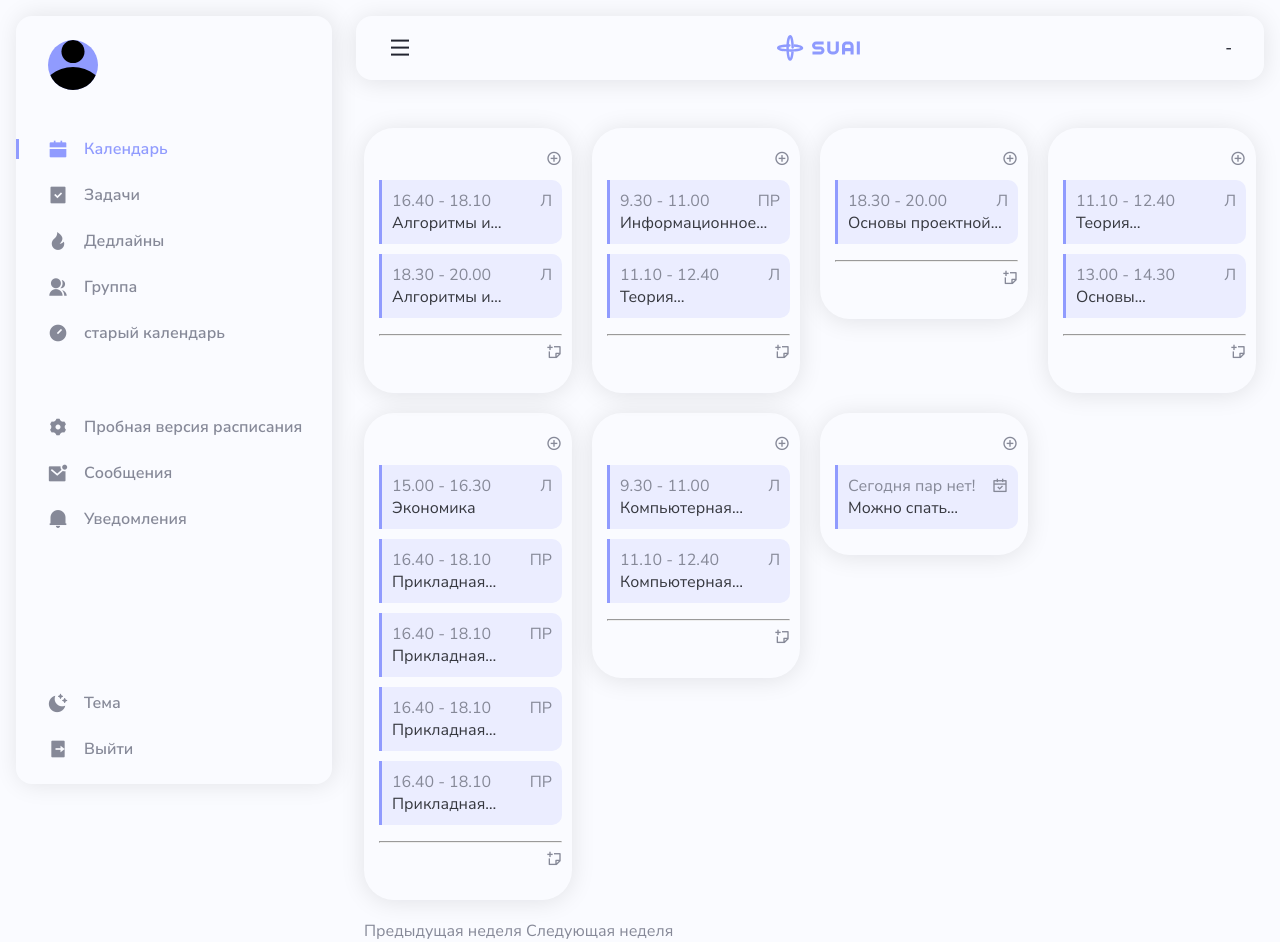
After one commit to AnastasiaSurzhikowa/3sem, a Django app: page /calendar2 in a window 1280 px wide. The commit adds this page. Run offline with Django 5.2, Linux system fonts and the light colour scheme.

Commit message:
Обновление календаря

```diff
--- a/Sait/main/static/main/css/styles.css
+++ b/Sait/main/static/main/css/styles.css
@@ -310,19 +310,21 @@ body.dark-theme {
 .calendar_main {
   display: grid;
   grid-template-columns: 1fr 1fr 1fr 1fr;
-  grid-template-rows: repeat(3, 300px);
+  grid-template-rows: /* repeat(3, 300px) */ auto auto auto;
   row-gap: 20px;
   column-gap: 20px;
 }
 
 .day1 {
   border-radius: 30px;
+  /* display: table; */
   /* background-color: var(--lesson-color); */
   box-shadow: 0 2px 24px var(--shadow-color);
   padding: 20px 10px 10px 15px;
   position: relative;
   display: grid;
   grid-template-rows: 1fr auto;
+  height: fit-content;
 }
 
 .day_header {
@@ -348,7 +350,7 @@ body.dark-theme {
   display: grid;
   grid-auto-flow: row;
   gap: 10px;
-  margin-bottom: 7vh;
+  margin-bottom: 2vh;
 }
 
 .lesson {
@@ -396,6 +398,7 @@ body.dark-theme {
   position: relative;
   display: grid;
   grid-template-rows: 1fr auto;
+  height: fit-content;
 }
 
 .day3 {
@@ -406,6 +409,7 @@ body.dark-theme {
   position: relative;
   display: grid;
   grid-template-rows: 1fr auto;
+  height: fit-content;
 }
 
 .day4 {
@@ -416,6 +420,7 @@ body.dark-theme {
   position: relative;
   display: grid;
   grid-template-rows: 1fr auto;
+  height: fit-content;
 }
 
 .day5 {
@@ -426,6 +431,7 @@ body.dark-theme {
   position: relative;
   display: grid;
   grid-template-rows: 1fr auto;
+  height: fit-content;
 }
 
 .day6 {
@@ -436,6 +442,7 @@ body.dark-theme {
   position: relative;
   display: grid;
   grid-template-rows: 1fr auto;
+  height: fit-content;
 }
 
 .day7 {
@@ -446,11 +453,124 @@ body.dark-theme {
   position: relative;
   /* display: grid;
   grid-template-rows: 1fr auto; */
+  height: fit-content;
 }
 
 .calendar_check {
   text-align: right;
 }
+/* ----------------pop button------------------------- */
+
+.navigation {
+  width: 100%;
+  display: flex;
+  justify-content: center;
+  gap: 50px;
+}
+
+.section {
+  display: flex;
+  flex-direction: column;
+  justify-content: center;
+  align-items: center;
+}
+
+.section__title {
+  text-align: center;
+  margin-bottom: 40px;
+}
+
+.section__button {
+  background-color: hsl(233, 16%, 55%);
+  border: 2px solid white;
+  color: rgb(255, 255, 255);
+  font-weight: 700;
+  padding: 10px 20px;
+  cursor: pointer;
+  outline: 2px solid transparent;
+  outline-offset: 3px;
+  transition: background-color .2s ease-in-out, color .2s ease-in-out;
+  border-radius: 15px;
+}
+
+.section__button:hover {
+  background-color: #a096a7;
+  color: #000;
+}
+
+.section__button:focus-visible {
+  outline-color: yellow;
+}
+
+.modal {
+  position: fixed;
+  inset: 0;
+  background-color: rgba(0, 0, 0, 0.1);
+  cursor: pointer;
+  padding: 30px;
+  overflow-y: auto;
+  display: none;
+}
+
+.modal__main {
+  position: relative;
+  max-width: 700px;
+  min-width: 500px;
+  background-color: #fff;
+  margin: auto;
+  color: #000;
+  border-radius: 16px;
+  padding: 30px 60px 60px;
+  cursor: default;
+}
+
+.modal__title {
+  font-size: 20px;
+  margin-bottom: 30px;
+
+}
+
+.modal__container {
+  font-size: 20px;
+  margin-bottom: 30px;
+}
+
+.modal__btn {
+  background-color: rgb(255, 255, 255);
+  color: #000000;
+  font-size: 20px;
+  text-align: center;
+  display: block;
+  margin: 0 auto;
+  border-radius: 20px;
+  border: none;
+  padding: 15px 30px;
+}
+
+.modal__close {
+  background-color: transparent;
+  border: none;
+  cursor: pointer;
+  font-size: 22px;
+  position: absolute;
+  top: 10px;
+  right: 10px;
+  outline: 1px solid transparent;
+  outline-offset: 3px;
+  transition: outline-color .15s ease-in-out;
+  border-radius: 3px;
+  padding: 0;
+  text-align: center;
+  display: block;
+  width: 30px;
+  height: 30px;
+}
+
+.modal__close:focus-visible {
+  outline-color: green;
+}
+
+/*=============== CALENDAR ===============*/
 
 fieldset {
   color: #585858;
--- /dev/null
+++ b/Sait/main/templates/main/calendar2.html
@@ -0,0 +1,258 @@
+{% extends 'main/layout2.html'%}
+{% load static%}
+
+{% block title%}Calendar{% endblock %}
+
+{% block body%}
+      <main class="main container" id="main">
+         <div class="calendar_main">
+            <div class="day1">
+               <div class="day_header">
+                  <span class="day_of_week"></span>
+                  <span class="day_data">
+                     <button class="plus_goal" id="plus_goal">
+                        <i class="ri-add-circle-line"></i>
+                     </button>
+                  </span>
+               </div>
+               <div class="lessons">
+                     <div class="lesson">
+                        <div class="lesson_header">
+                           <span class="time_lesson">16.40 - 18.10</span>
+                           <span class="type_lesson">Л</span>
+                        </div>
+                        <span class="name_lesson">Алгоритмы и структуры данных</span>
+                     </div>
+                     <div class="lesson">
+                        <div class="lesson_header">
+                           <span class="time_lesson">18.30 - 20.00</span>
+                           <span class="type_lesson">Л</span>
+                        </div>
+                        <span class="name_lesson">Алгоритмы и структуры данных</span>
+                     </div>
+               </div>
+               <div class="goal">
+                  <hr>
+                  <div class="plus_note">
+                     <button class="btn_plus_note" id="btn_plus_note">
+                        <i class="ri-sticky-note-add-line"></i>
+                     </button>
+                  </div>
+               </div>
+            </div>
+            <div class="day2">
+               <div class="day_header">
+                  <span class="day_of_week"></span>
+                  <span class="day_data">
+                  <button class="plus_goal">
+                     <i class="ri-add-circle-line"></i>
+                  </button>
+               </span>
+            </div>
+            <div class="lessons">
+                  <div class="lesson">
+                     <div class="lesson_header">
+                        <span class="time_lesson">9.30 - 11.00</span>
+                        <span class="type_lesson">ПР</span>
+                     </div>
+                     <span class="name_lesson">Информационное право</span>
+                  </div>
+                  <div class="lesson">
+                     <div class="lesson_header">
+                        <span class="time_lesson">11.10 - 12.40</span>
+                        <span class="type_lesson">Л</span>
+                     </div>
+                     <span class="name_lesson">Теория вероятностей</span>
+                  </div>
+            </div>
+            <div class="goal">
+               <hr>
+               <div class="plus_note">
+                  <button class="btn_plus_note">
+                     <i class="ri-sticky-note-add-line"></i>
+                  </button>
+               </div>
+            </div>
+            </div>
+            <div class="day3">
+               <div class="day_header">
+                  <span class="day_of_week"></span>
+                  <span class="day_data">
+                  <button class="plus_goal">
+                     <i class="ri-add-circle-line"></i>
+                  </button>
+               </span>
+            </div>
+            <div class="lessons">
+
+                  <div class="lesson">
+                     <div class="lesson_header">
+                        <span class="time_lesson">18.30 - 20.00</span>
+                        <span class="type_lesson">Л</span>
+                     </div>
+                     <span class="name_lesson">Основы проектной деятельности</span>
+                  </div>
+            </div>
+            <div class="goal">
+               <hr>
+               <div class="plus_note">
+                  <button class="btn_plus_note">
+                     <i class="ri-sticky-note-add-line"></i>
+                  </button>
+               </div>
+            </div>
+            </div>
+            <div class="day4">
+               <div class="day_header">
+                  <span class="day_of_week"></span>
+                  <span class="day_data">
+                  <button class="plus_goal">
+                     <i class="ri-add-circle-line"></i>
+                  </button>
+               </span>
+            </div>
+            <div class="lessons">
+                  <div class="lesson">
+                     <div class="lesson_header">
+                        <span class="time_lesson">11.10 - 12.40</span>
+                        <span class="type_lesson">Л</span>
+                     </div>
+                     <span class="name_lesson">Теория вероятностей</span>
+                  </div>
+                  <div class="lesson">
+                     <div class="lesson_header">
+                        <span class="time_lesson">13.00 - 14.30</span>
+                        <span class="type_lesson">Л</span>
+                     </div>
+                     <span class="name_lesson">Основы программирования</span>
+                  </div>
+            </div>
+            <div class="goal">
+               <hr>
+               <div class="plus_note">
+                  <button class="btn_plus_note">
+                     <i class="ri-sticky-note-add-line"></i>
+                  </button>
+               </div>
+            </div>
+            </div>
+            <div class="day5">
+               <div class="day_header">
+                  <span class="day_of_week"></span>
+                  <span class="day_data">
+                  <button class="plus_goal">
+                     <i class="ri-add-circle-line"></i>
+                  </button>
+               </span>
+            </div>
+            <div class="lessons">
+                  <div class="lesson">
+                     <div class="lesson_header">
+                        <span class="time_lesson">15.00 - 16.30</span>
+                        <span class="type_lesson">Л</span>
+                     </div>
+                     <span class="name_lesson">Экономика</span>
+                  </div>
+                  <div class="lesson">
+                     <div class="lesson_header">
+                        <span class="time_lesson">16.40 - 18.10</span>
+                        <span class="type_lesson">ПР</span>
+                     </div>
+                     <span class="name_lesson">Прикладная физическая культура</span>
+                  </div>
+                  <div class="lesson">
+                     <div class="lesson_header">
+                        <span class="time_lesson">16.40 - 18.10</span>
+                        <span class="type_lesson">ПР</span>
+                     </div>
+                     <span class="name_lesson">Прикладная физическая культура</span>
+                  </div>
+                  <div class="lesson">
+                     <div class="lesson_header">
+                        <span class="time_lesson">16.40 - 18.10</span>
+                        <span class="type_lesson">ПР</span>
+                     </div>
+                     <span class="name_lesson">Прикладная физическая культура</span>
+                  </div>
+                  <div class="lesson">
+                     <div class="lesson_header">
+                        <span class="time_lesson">16.40 - 18.10</span>
+                        <span class="type_lesson">ПР</span>
+                     </div>
+                     <span class="name_lesson">Прикладная физическая культура</span>
+                  </div>
+            </div>
+            <div class="goal">
+               <hr>
+               <div class="plus_note">
+                  <button class="btn_plus_note">
+                     <i class="ri-sticky-note-add-line"></i>
+                  </button>
+               </div>
+            </div>
+            </div>
+            <div class="day6">
+               <div class="day_header">
+                  <span class="day_of_week"></span>
+                  <span class="day_data">
+                  <button class="plus_goal">
+                     <i class="ri-add-circle-line"></i>
+                  </button>
+               </span>
+            </div>
+            <div class="lessons">
+                  <div class="lesson">
+                     <div class="lesson_header">
+                        <span class="time_lesson">9.30 - 11.00</span>
+                        <span class="type_lesson">Л</span>
+                     </div>
+                     <span class="name_lesson">Компьютерная графика</span>
+                  </div>
+                  <div class="lesson">
+                     <div class="lesson_header">
+                        <span class="time_lesson">11.10 - 12.40</span>
+                        <span class="type_lesson">Л</span>
+                     </div>
+                     <span class="name_lesson">Компьютерная графика</span>
+                  </div>
+            </div>
+            <div class="goal">
+               <hr>
+               <div class="plus_note">
+                  <button class="btn_plus_note">
+                     <i class="ri-sticky-note-add-line"></i>
+                  </button>
+               </div>
+            </div>
+            </div>
+            <div class="day7">
+               <div class="day_header">
+                  <span class="day_of_week"></span>
+                  <span class="day_data">
+                  <button class="plus_goal">
+                     <i class="ri-add-circle-line"></i>
+                  </button>
+               </span>
+            </div>
+            <div class="lessons">
+                  <div class="lesson">
+                     <div class="lesson_header">
+                        <span class="time_lesson">Сегодня пар нет!</span>
+                        <span class="calendar_check"><i class="ri-calendar-check-line"></i></span>
+                     </div>
+                     <span class="name_lesson">Можно спать спокойно!</span>
+                  </div>
+            </div>
+            <div class="goal">
+            </div>
+            </div>
+         </div>
+         <!-- кнопки -->
+         <div class="knopka">
+            <div class="buttons">
+               <button id="prevWeekBtn">Предыдущая неделя</button>
+               <button id="nextWeekBtn">Следующая неделя</button>
+            </div>
+         </div>
+      </main>
+{% endblock %}
--- a/Sait/main/templates/main/layout2.html
+++ b/Sait/main/templates/main/layout2.html
@@ -67,9 +67,9 @@
                         <span>Группа</span>
                      </a>
 
-                     <a href="#" class="sidebar__link">
+                     <a href="calendar2" class="sidebar__link">
                         <i class="ri-timer-2-fill"></i>
-                        <span>Встречи</span>
+                        <span>старый календарь</span>
                      </a>
                   </div>
                </div>
--- a/Sait/main/urls.py
+++ b/Sait/main/urls.py
@@ -10,5 +10,6 @@ urlpatterns = [
     path('calendar', views.calendar),
     path('mainpage', views.mainpage),
     path('contact', views.contact),
-    path('deadline', views.deadline)
+    path('deadline', views.deadline),
+    path('calendar2', views.calendar2)
 ] + static(settings.STATIC_URL, document_root=settings.STATIC_ROOT) + static(settings.MEDIA_URL, document_root=settings.MEDIA_ROOT)
--- a/Sait/main/views.py
+++ b/Sait/main/views.py
@@ -19,6 +19,9 @@ def contact(request):
 
 def deadline(request):
     return render(request, 'main/deadline.html')
+
+def calendar2(request):
+    return render(request, 'main/calendar2.html')
 
 def schedule_view(request):
     group_value = "317"
```
Also changed, not shown: Sait/main/static/main/js/main.js (+99 -0 lines), Sait/main/templates/main/calendar.html (+35 -16 lines), Sait/media/users_imges/9.png (added), Sait/media/users_imges/Снимок_экрана_2024-10-19_205750.png (added), Sait/media/users_imges/ваза.png (added).
